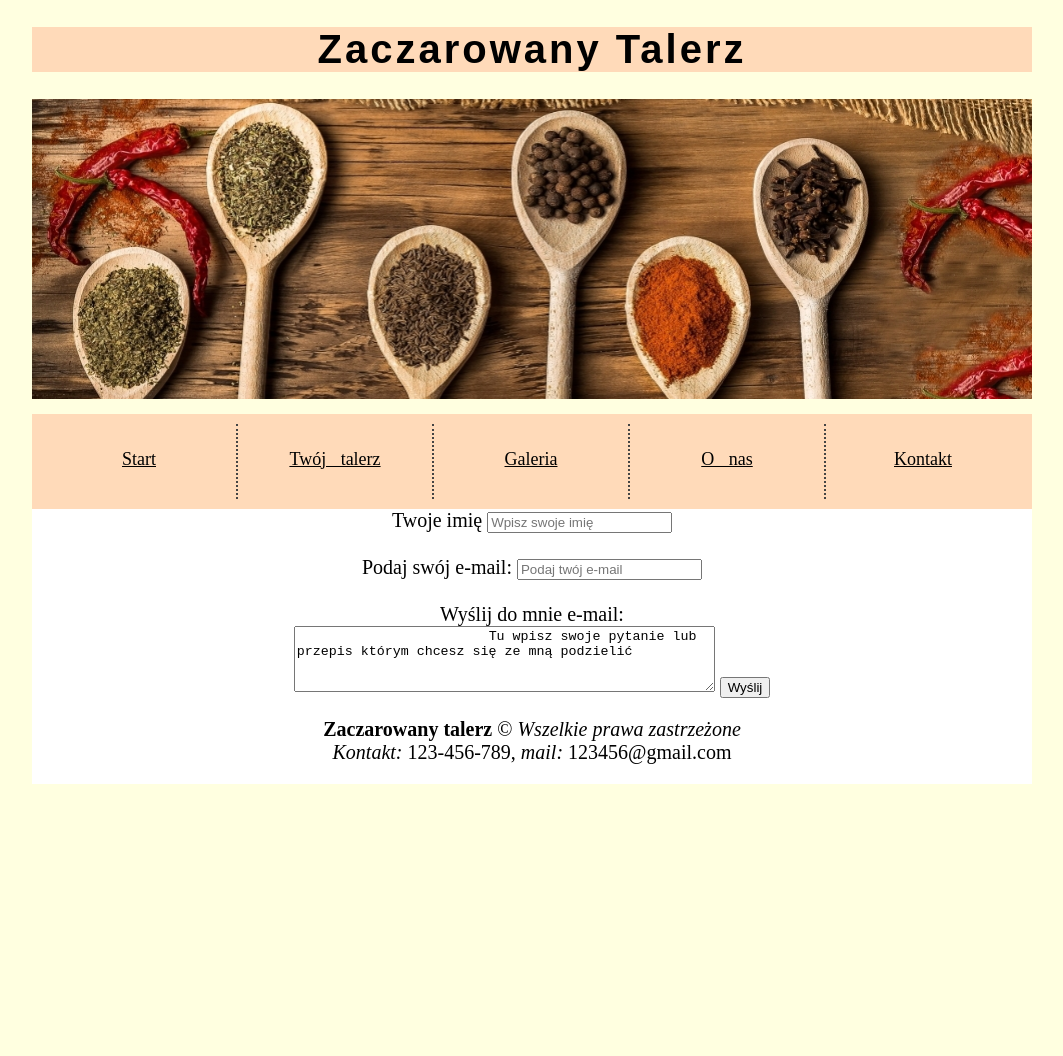
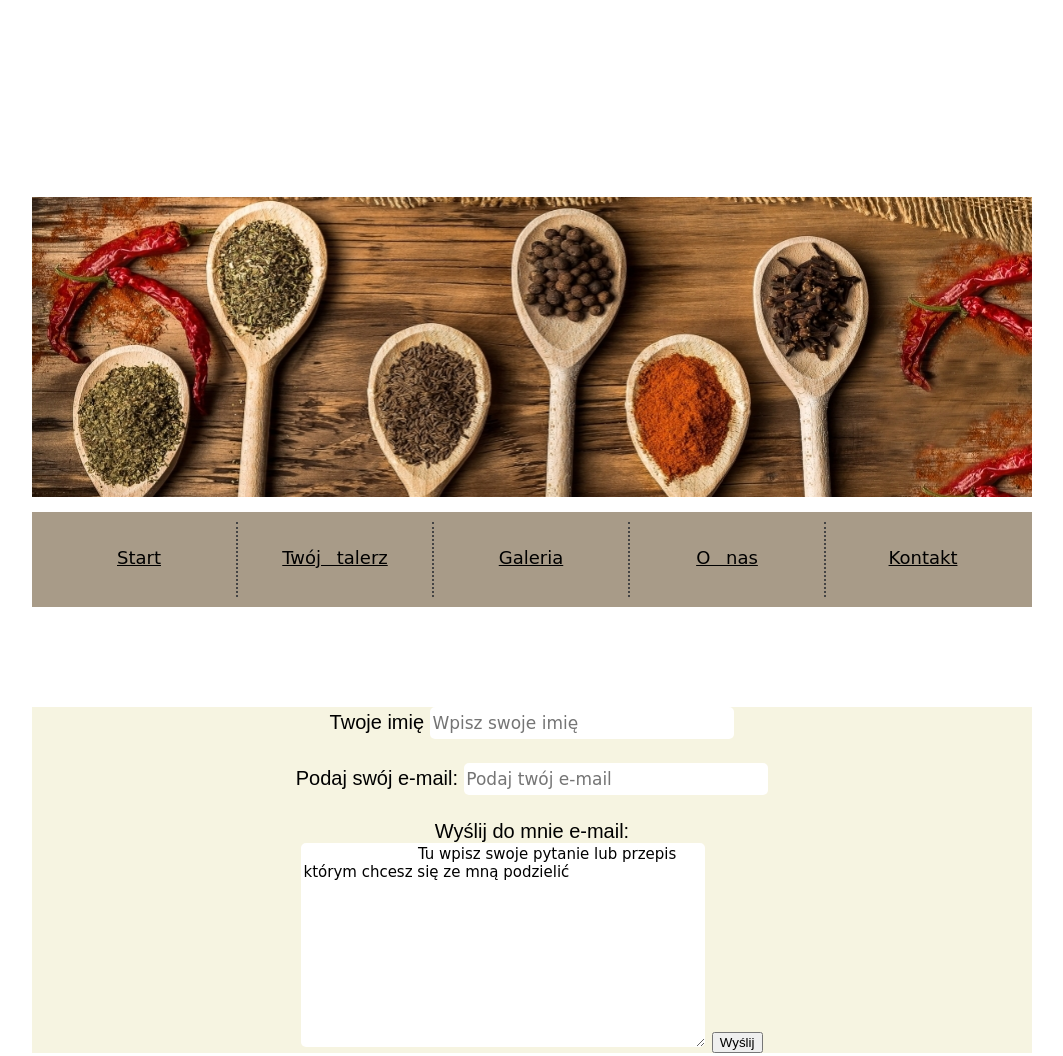
Before and after one commit to KlaudiaRydzanicz/akademiaMotorola, a plain HTML site: page text/kontakt.html in a window 1280 px wide. Shown: the top 1056 px of the page, without its empty margins (108-1171 px from the left). Before the commit the page ends 800 px from the top, so only its background shows below. Drawn offline with Linux system fonts and the light colour scheme.

Commit message:
Add styles to the htmls files: index, galeria, kontakt, omnie and menu

```diff
--- a/css/style.css
+++ b/css/style.css
@@ -1,7 +1,8 @@
+
 body
 {
-	background-color: #FFFFE0;
-	font-family: Veranda;
+	background-color: white;
+	font-family: 'Dancing Script', cursive;
 	font-size: 20px;
 
 }
@@ -14,26 +15,27 @@ margin-right: auto;
 }
 #title
 {
-background-color: #FFDAB9;
+
+background-color: white;
+color: white;
 text-align: center;
 margin-top: 20px;
-letter-spacing: 3px;
-font-family: 'Dancing Script',sans-serif, cursive;
+margin-bottom: 20px;
+height: 150px;
+
 }
 
-h1
+
+#add
 {
 
-}
-#add
-{
 	width: 1000px;
 	height: 200px;
 
 }
 #navmenu
 {
-	background-color:#FFDAB9;
+	background-color:#A89B88;
 	margin-top: 10px;
 	text-align: center;
 	word-spacing: 10px;
@@ -69,6 +71,7 @@ border-right:0px transparent;
 a:link
 {
 	color: black;
+
 }
 
 a:visited
@@ -77,18 +80,84 @@ a:visited
 }
 a:hover
 {
-	color: red;
+	color: white;
 }
 #content
 {
+	background-color: #F6F4E1;
+	text-align: center;
+	margin-top: 100px;
+
+}
+p
+{
+	margin-top: 10px;
+	margin-left: 10px;
+	margin-right: 10px;
+	text-align: center;
+	padding:10px;
+	font-size: 17px;
+}
+
+input[type=text],
+input[type=email]
+{
+	width: 300px;
+	height: 30px;
 	background-color: white;
-	text-align: center;
+	border: none;
+	border-radius: 5px;
+	font-size: 17px;
+	font-family: 'Dancing Script', cursive;
+}
+
+	input[type=submit]
+	{
+	width: 300px;
+	height: 30px;
+	background-color: #A89B88;
+	color: white;
+	border: black;
+	border-radius: 5px;
+	font-size: 20px;
+	cursor: pointer;
+	letter-spacing: 5px;
+	font-family: 'Dancing Script', cursive;
+	margin-bottom: 20px;
+
+}
+label
+{
+	font-family: 'Dancing Script',sans-serif, cursive;
+
+}
+textarea
+{
+	width: 400px;
+	height: 200px;
+	background-color: white;
+	border: black;
+	border-radius: 5px;
+	font-size: 15px;
+	font-family: 'Dancing Script', cursive;
 
 }
 
+
+
 #footer
 {
-background-color: white;
+background-color: #A89B88;
 text-align: center;
 padding: 20px;
+margin-top: 40px;
+font-size: 15px
 }
+
+
+
+
+
+
+
+}6b
```
